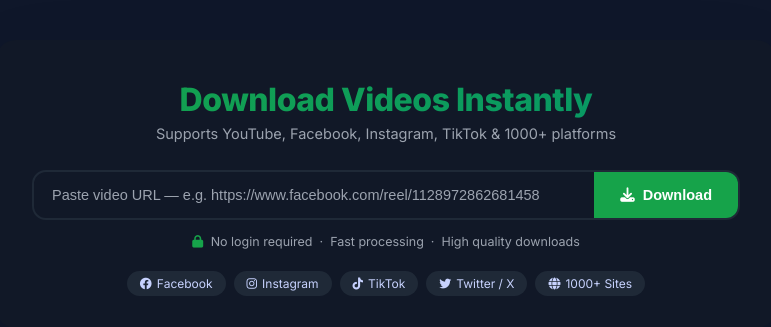
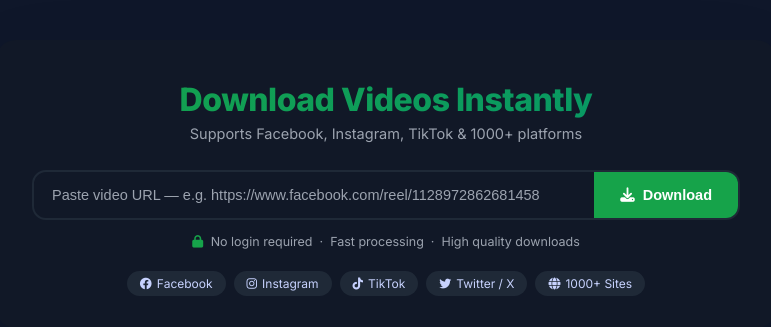
Before and after one commit to Mostafizur-Rahaman/videodl, a FastAPI app: page / in a window 1280 px wide. Shown: the part 54-381 px from the top of the page, without its empty margins (254-1025 px from the left). Run offline with FastAPI, Linux system fonts and the light colour scheme; some libraries are stand-ins or nearby versions.

Commit message:
fix: no build step, bgutil/server is plain JS but not support youtube

```diff
--- a/templates/index.html
+++ b/templates/index.html
@@ -382,8 +382,8 @@ footer {
         <!-- Hero card -->
         <div class="card">
             <h1>Download Videos Instantly</h1>
-            <p class="subtitle">Supports YouTube, Facebook, Instagram, TikTok &amp; 1000+ platforms</p>
-            <!-- <p class="subtitle">Supports Facebook, Instagram, TikTok &amp; 1000+ platforms</p> -->
+            <!-- <p class="subtitle">Supports YouTube, Facebook, Instagram, TikTok &amp; 1000+ platforms</p> -->
+            <p class="subtitle">Supports Facebook, Instagram, TikTok &amp; 1000+ platforms</p>
             <form id="dlForm" onsubmit="handleSubmit(event)">
                 <div class="input-row">
                     <input
```
